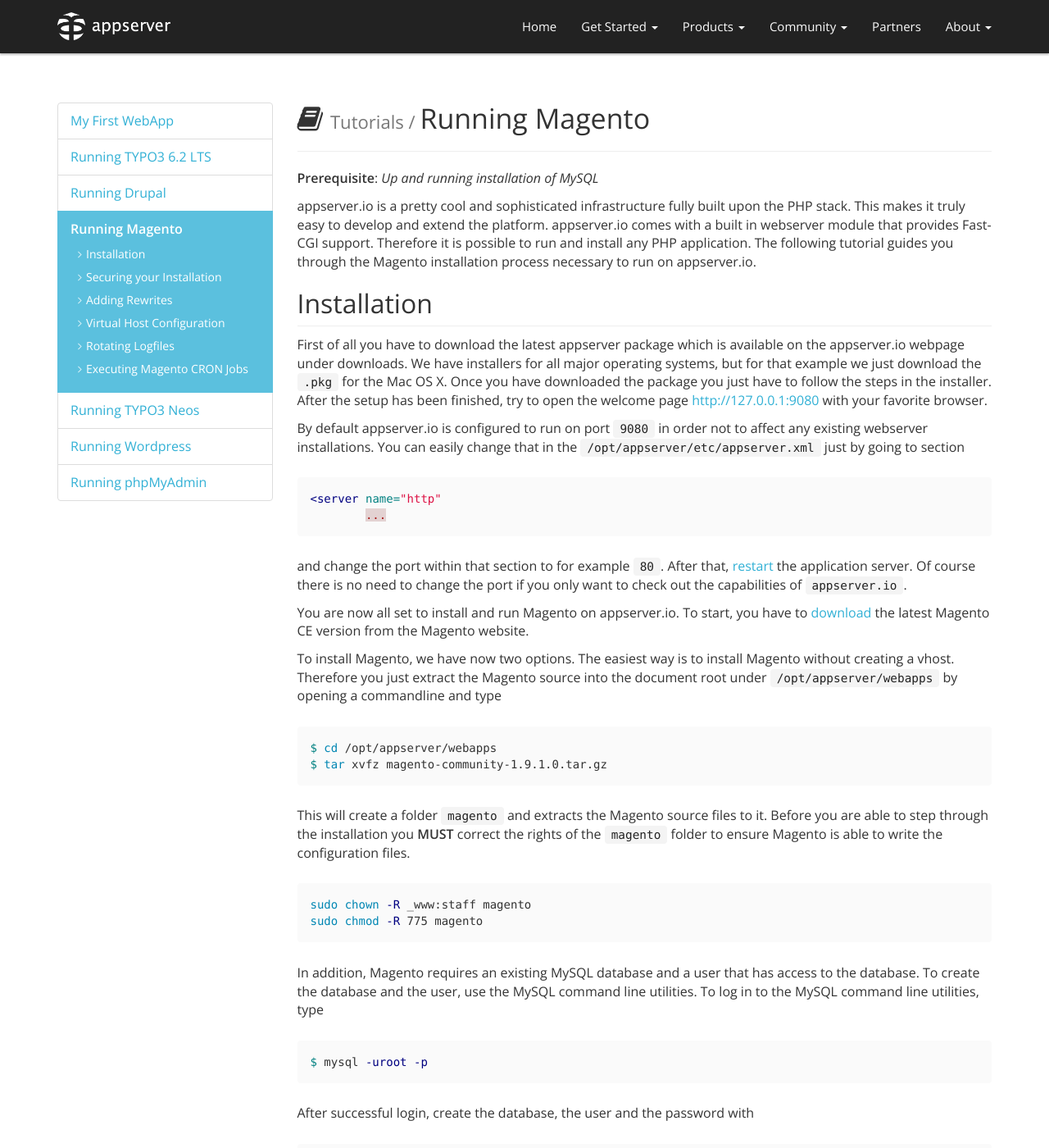
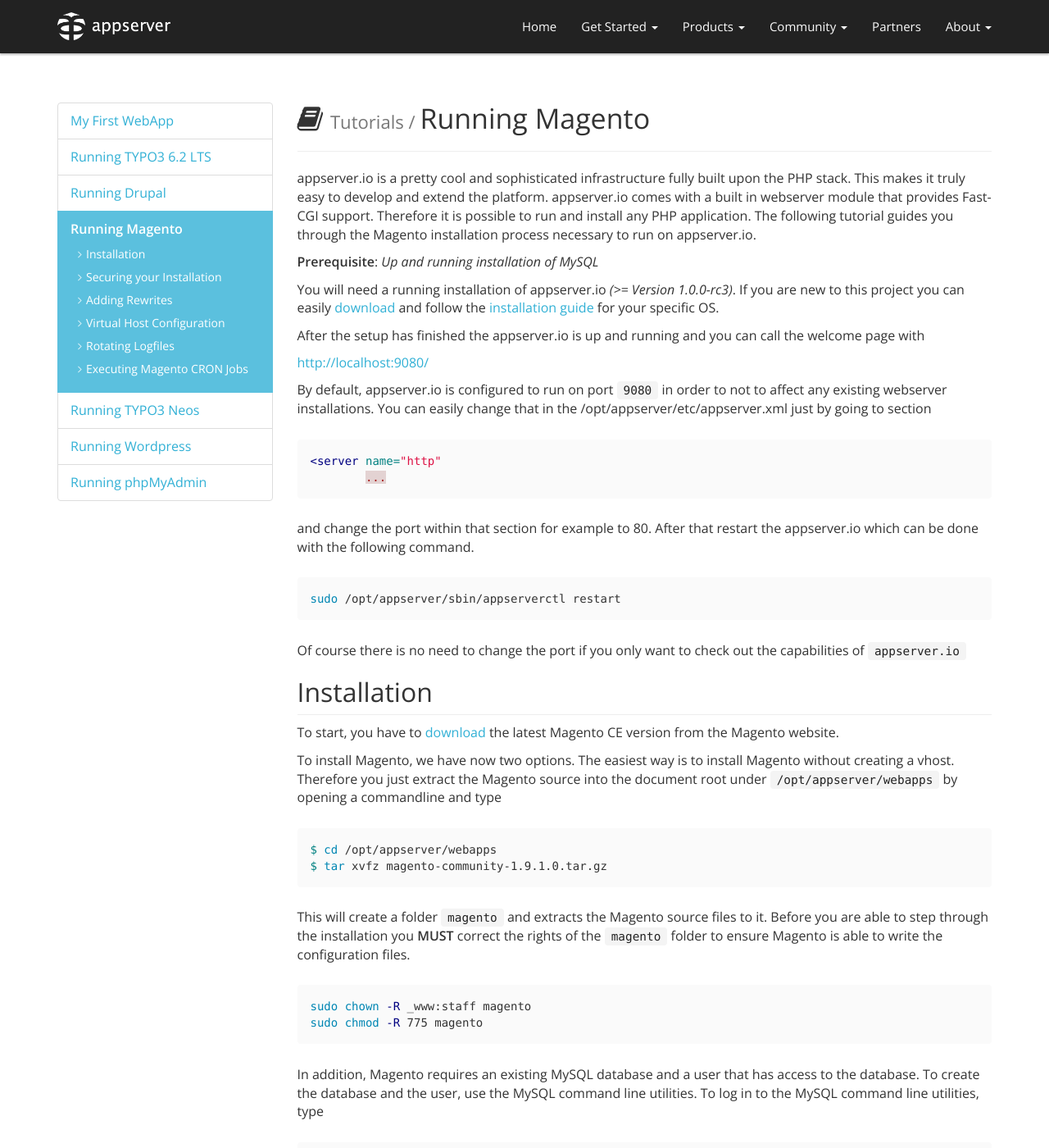
Before and after one commit to appserver-io/appserver, a Jekyll site: the page built from _tuts/running-magento-on-appserver-io.md, in a window 1280 px wide and 1400 px high. Shown: the whole window at 82% size. Built offline with Jekyll 4.4.1, drawn with Linux system fonts in a browser that asks for light colours; nearby versions of some CDN libraries; library files that are not in the unit come from our copies; Markdown is read by kramdown in place of the engine named in the settings; comment, search, counter and statistics services are not loaded.

Commit message:
Proof reading

````diff
--- a/_tuts/running-magento-on-appserver-io.md
+++ b/_tuts/running-magento-on-appserver-io.md
@@ -22,24 +22,42 @@
 permalink: /get-started/tutorials/running-magento-on-appserver-io.html
 ---
 
-**Prerequisite**: *Up and running installation of MySQL*
 
 appserver.io is a pretty cool and sophisticated infrastructure fully built upon the PHP stack. This makes it truly easy to develop and extend the platform. appserver.io comes with a built in webserver module that provides Fast-CGI support. Therefore it is possible to run and install any PHP application. The following tutorial guides you through the Magento installation process necessary to run on appserver.io.
 
-## Installation
 
-First of all you have to download the latest appserver package which is available on the appserver.io webpage under downloads. We have installers for all major operating systems, but for that example we just download the `.pkg` for the Mac OS X. Once you have downloaded the package you just have to follow the steps in the installer. After the setup has been finished, try to open the welcome page [http://127.0.0.1:9080](<http://127.0.0.1:9080>) with your favorite browser.
+**Prerequisite**: *Up and running installation of MySQL*
 
-By default appserver.io is configured to run on port `9080` in order not to affect any existing webserver installations. You can easily change that in the `/opt/appserver/etc/appserver.xml` just by going to section
+You will need a running installation of appserver.io *(>= Version 1.0.0-rc3)*. If you are new to this
+project you can easily [download](<{{ "/get-started/downloads.html" | prepend: site.baseurl }}>) and follow the
+[installation guide](<{{ "/get-started/documentation/installation.html" | prepend: site.baseurl }}>) for your specific OS.
+
+After the setup has finished the appserver.io is up and running and you can call the welcome page with
+
+[http://localhost:9080/](<http://localhost:9080/>)
+
+By default, appserver.io is configured to run on port `9080` in order to not to affect any existing webserver installations.
+You can easily change that in the /opt/appserver/etc/appserver.xml just by going to section
 
 ```xml
 <server name="http"
 	...
 ```
 
-and change the port within that section to for example `80`. After that, [restart](<{{"/get-started/documentation/basic-usage.html#start-and-stop-scripts" | prepend: site.baseurl }}">) the application server. Of course there is no need to change the port if you only want to check out the capabilities of `appserver.io`.
+and change the port within that section for example to 80. After that restart the appserver.io which can be
+done with the following command.
 
-You are now all set to install and run Magento on appserver.io. To start, you have to [download](http://www.magentocommerce.com/download) the latest Magento CE version from the Magento website.
+```bash
+sudo /opt/appserver/sbin/appserverctl restart
+```
+
+Of course there is no need to change the port if you only want to check out the capabilities of `appserver.io`
+
+
+
+## Installation
+
+To start, you have to [download](http://www.magentocommerce.com/download) the latest Magento CE version from the Magento website.
 
 To install Magento, we have now two options. The easiest way is to install Magento without creating a vhost. Therefore you just extract the Magento source into the document root under `/opt/appserver/webapps` by opening a commandline and type
 
````
